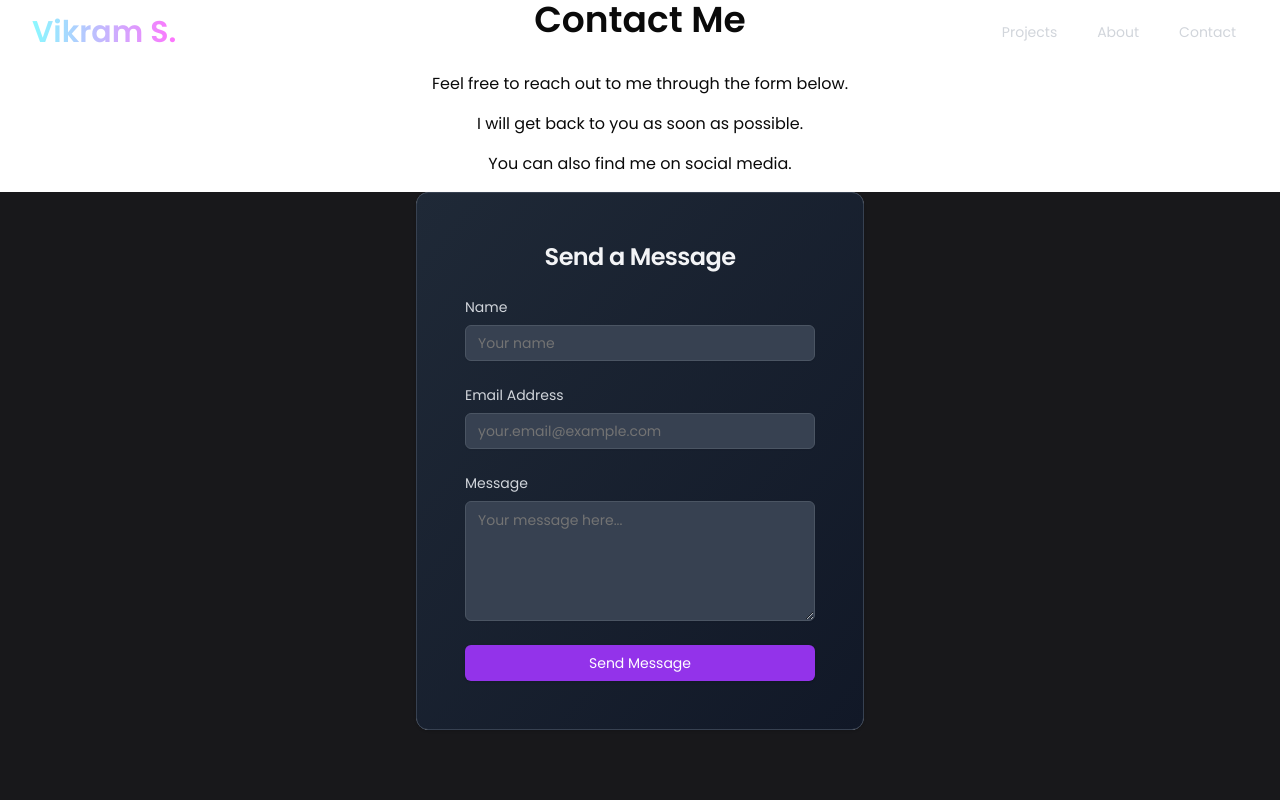
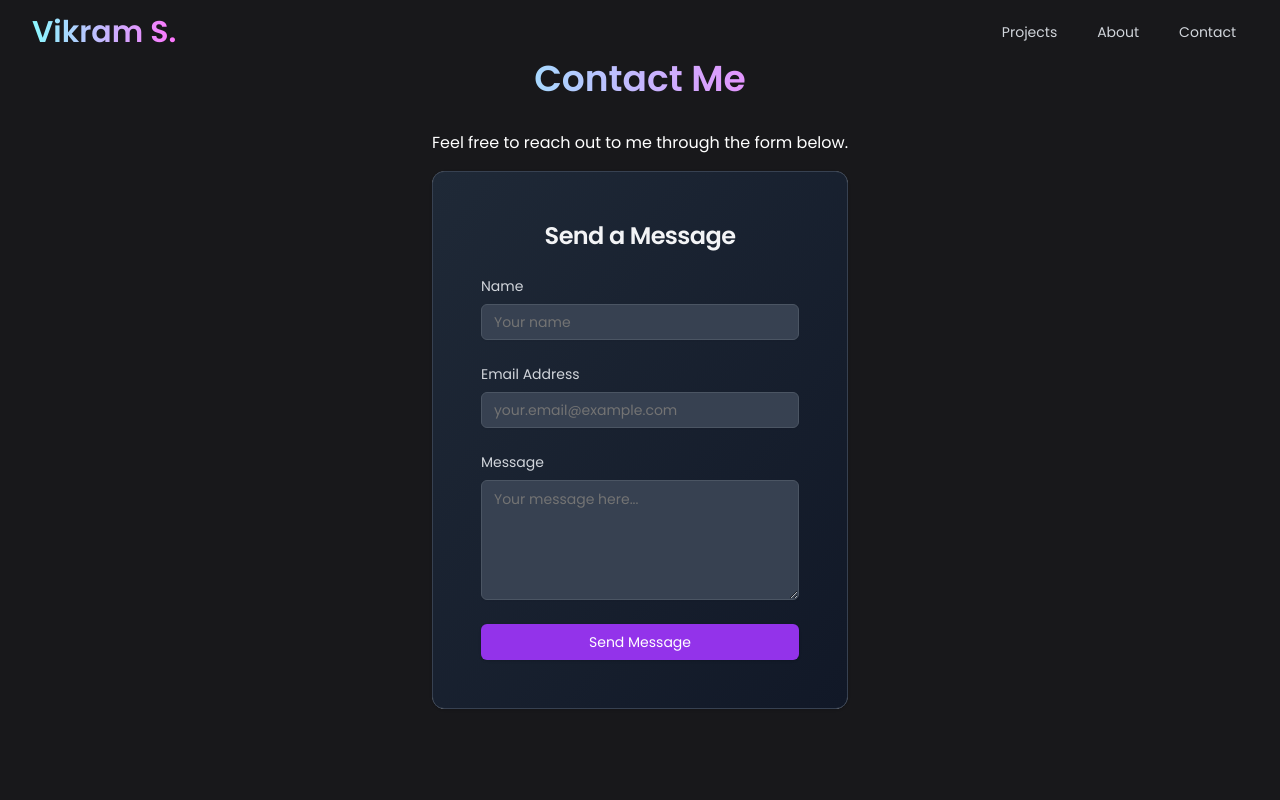
Before and after one commit to vikramdotcom/portfolio, a Next.js app: page /contactMe in a window 1280 px wide. Shown: the top 800 px of the page. Built offline with nearby package versions, Linux system fonts and the light colour scheme.

Commit message:
added new colors

```diff
--- a/app/contactMe/page.tsx
+++ b/app/contactMe/page.tsx
@@ -3,12 +3,11 @@ import React from 'react'
 
 const Contact = () => {
   return (
-    <div className=''>
-      <div>
-        <h1 className='text-4xl font-bold text-center mb-8'>Contact Me</h1>
+    <div className='flex flex-col items-center justify-center min-h-screen bg-zinc-900 text-white p-4'>
+      <div className='py-10'>
+        <h1 className='text-4xl font-bold text-center mb-8 bg-gradient-to-r from-[#8AF9FF] to-[#FF74FD] bg-clip-text text-transparent'>Contact Me</h1>
         <p className='text-center mb-4'>Feel free to reach out to me through the form below.</p>
-        <p className='text-center mb-4'>I will get back to you as soon as possible.</p>
-        <p className='text-center mb-4'>You can also find me on social media.</p>
+
       <Form/>
       </div>
       </div>
--- a/components/navbar.tsx
+++ b/components/navbar.tsx
@@ -37,7 +37,7 @@ const Navbar = () => {
         <div className="flex items-center justify-between h-16">
           <motion.h1 className="text-3xl font-bold font-Poppins" whileHover={{ scale: 1.05 }}>
             <span className="bg-clip-text text-transparent bg-gradient-to-r from-[#8AF9FF] to-[#FF74FD]">
-              <Link href="/" className="hover:text-[#FF74FD] transition-colors duration-300 ease-in-out">
+              <Link href="/" className="transition-colors duration-300 ease-in-out">
               Vikram S.
               </Link>
             </span>
```
